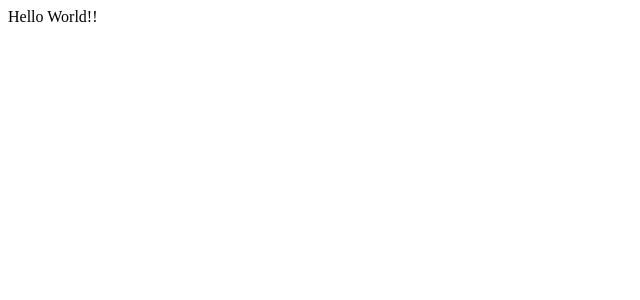
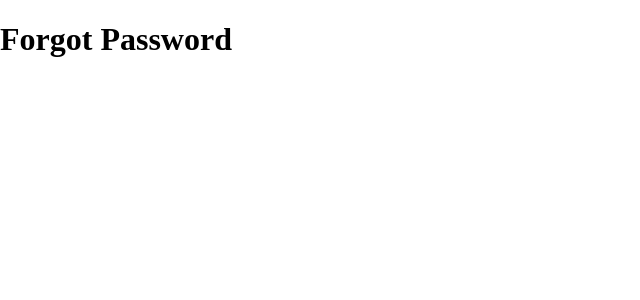
Before and after one commit to gakshat14/MAPHISFront, a Vue app: page /forgot in a window 1280 px wide. Before the commit this address had no page. Shown: the top 300 px of the page, without its empty margins (0-640 px from the left). Built offline with nearby package versions, Linux system fonts and the light colour scheme.

Commit message:
MAP-28 Adding login view

```diff
--- a/index.html
+++ b/index.html
@@ -4,10 +4,9 @@
     <meta charset="UTF-8" />
     <link rel="icon" href="/favicon.ico" />
     <meta name="viewport" content="width=device-width, initial-scale=1.0" />
-    <title>Vite App</title>
+    <title>Maphis</title>
   </head>
-  <body>
-    <div id="app"></div>
+  <body id="app">
     <script type="module" src="/src/main.ts"></script>
   </body>
 </html>
--- a/src/App.vue
+++ b/src/App.vue
@@ -3,17 +3,11 @@ import { RouterView } from 'vue-router';
 </script>
 
 <template>
-    <header>
-        <div class="wrapper">
-            <div>Hello World!!</div>
-            <!-- <nav>
-                <RouterLink to="/">Home</RouterLink>
-                <RouterLink to="/about">About</RouterLink>
-            </nav> -->
-        </div>
-    </header>
-
     <RouterView />
 </template>
 
-<style></style>
+<style>
+body {
+    margin: 0;
+}
+</style>
--- /dev/null
+++ b/src/components/AuthCard.vue
@@ -0,0 +1,43 @@
+<script setup lang="ts">
+interface IProps {
+    name: 'login' | 'register';
+}
+const props = defineProps<IProps>();
+</script>
+
+<template>
+    <article class="auth-card">
+        <slot name="heading"></slot>
+        <slot></slot>
+    </article>
+    <div class="footer">
+        <slot name="footer"></slot>
+    </div>
+</template>
+
+<style>
+body {
+    display: flex;
+    height: 100vh;
+    width: 100vw;
+    justify-content: center;
+    align-items: center;
+    background: url(../assets/register.jpg) no-repeat center center fixed;
+    -webkit-background-size: cover;
+    -moz-background-size: cover;
+    -o-background-size: cover;
+    background-size: cover;
+    backdrop-filter: blur(3.7px);
+}
+article.auth-card {
+    display: flex;
+    align-items: center;
+    flex-direction: column;
+    width: 30%;
+    -webkit-box-shadow: 0 2px 6px rgb(0 0 0 / 20%);
+    -moz-box-shadow: 0 2px 6px rgba(0, 0, 0, 0.2);
+    box-shadow: 0 2px 6px rgb(0 0 0 / 20%);
+    padding: 20px;
+    background: #fff;
+}
+</style>
--- a/src/router/index.ts
+++ b/src/router/index.ts
@@ -17,6 +17,25 @@ const router = createRouter({
             // which is lazy-loaded when the route is visited.
             component: () => import('../views/AboutView.vue'),
         },
+        {
+            path: '/login',
+            name: 'login',
+            component: () => import('../views/LoginView.vue'),
+        },
+        {
+            path: '/register',
+            name: 'register',
+            component: () => import('../views/RegisterView.vue'),
+        },
+        {
+            path: '/forgot',
+            name: 'forgotPassword',
+            component: () => import('../views/ForgotPasswordView.vue'),
+        },
+        {
+            path: '/:pathMatch(.*)*',
+            redirect: '/',
+        },
     ],
 });
 
--- /dev/null
+++ b/src/views/ForgotPasswordView.vue
@@ -0,0 +1,5 @@
+<script setup lang="ts"></script>
+
+<template>
+    <h1>Forgot Password</h1>
+</template>
--- a/src/views/HomeView.vue
+++ b/src/views/HomeView.vue
@@ -1,5 +1,11 @@
 <script setup lang="ts">
+import router from '@/router';
+import { onMounted } from 'vue';
 import HelloWorld from '../components/HelloWorld.vue';
+
+onMounted(() => {
+    router.push({ name: 'login' });
+});
 </script>
 
 <template>
--- /dev/null
+++ b/src/views/LoginView.vue
@@ -0,0 +1,50 @@
+<script setup lang="ts">
+import { reactive } from 'vue';
+import { RouterLink } from 'vue-router';
+import AuthCard from '../components/AuthCard.vue';
+
+interface IState {
+    email: string;
+    password: string;
+}
+
+const state: IState = reactive({ email: '', password: '' });
+
+function onLoginClicked(e: MouseEvent | Event) {
+    console.log(state.email);
+}
+</script>
+
+<template>
+    <AuthCard name="login">
+        <template #heading>
+            <h1>Login</h1>
+        </template>
+        <template #default>
+            <form @submit.prevent="">
+                <input v-model="state.email" type="email" name="email" id="email" placeholder="Email" />
+                <input v-model="state.password" type="password" name="password" id="password" placeholder="password" />
+                <button @click="onLoginClicked">Login</button>
+            </form>
+            <div>
+                <RouterLink to="/forgot">Forgot Password</RouterLink>
+            </div>
+        </template>
+        <template #footer>
+            <RouterLink to="/register">Create a account</RouterLink>
+        </template>
+    </AuthCard>
+</template>
+
+<style>
+form {
+    display: flex;
+    flex-direction: column;
+    width: 100%;
+}
+form input,
+form button {
+    padding: 10px;
+    margin: 10px 0;
+}
+</style>
--- /dev/null
+++ b/src/views/RegisterView.vue
@@ -0,0 +1,5 @@
+<script setup lang="ts"></script>
+
+<template>
+    <h1>Register Page</h1>
+</template>
```
Also changed, not shown: src/utils/networkUtils.ts (added, +10 -0 lines), src/utils/validationUtils.ts (added, +9 -0 lines), .eslintrc.cjs, 1 other file (tests, documents, lock files or other folders).
